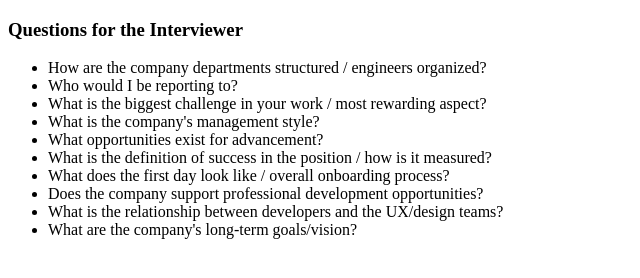
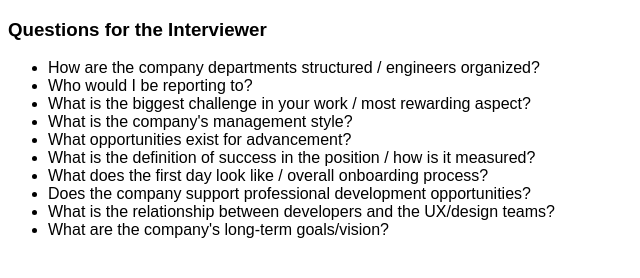
Before and after one commit to kristingreenslit/job-resources, a plain HTML site: page questions_for_interviewer/index.html in a window 1280 px wide. Shown: the whole page, without its empty margins (0-640 px from the left). Drawn offline with Linux system fonts and the light colour scheme.

Commit message:
add css file

```diff
--- a/questions_for_interviewer/index.html
+++ b/questions_for_interviewer/index.html
@@ -1,8 +1,9 @@
 <!DOCTYPE html>
 <html lang="en">
 <head>
-	<meta charset="UTF-8">
-	<title>Interviewer Questions</title>
+ <meta charset="UTF-8">
+ <title>Interviewer Questions</title>
+ <link rel="stylesheet" href="site.css">
 </head>
 <body>
  <div id="wrapper">
--- /dev/null
+++ b/questions_for_interviewer/site.css
@@ -0,0 +1,4 @@
+* {
+	box-sizing: border-box;
+	font-family: arial, sans-serif;
+}
```
